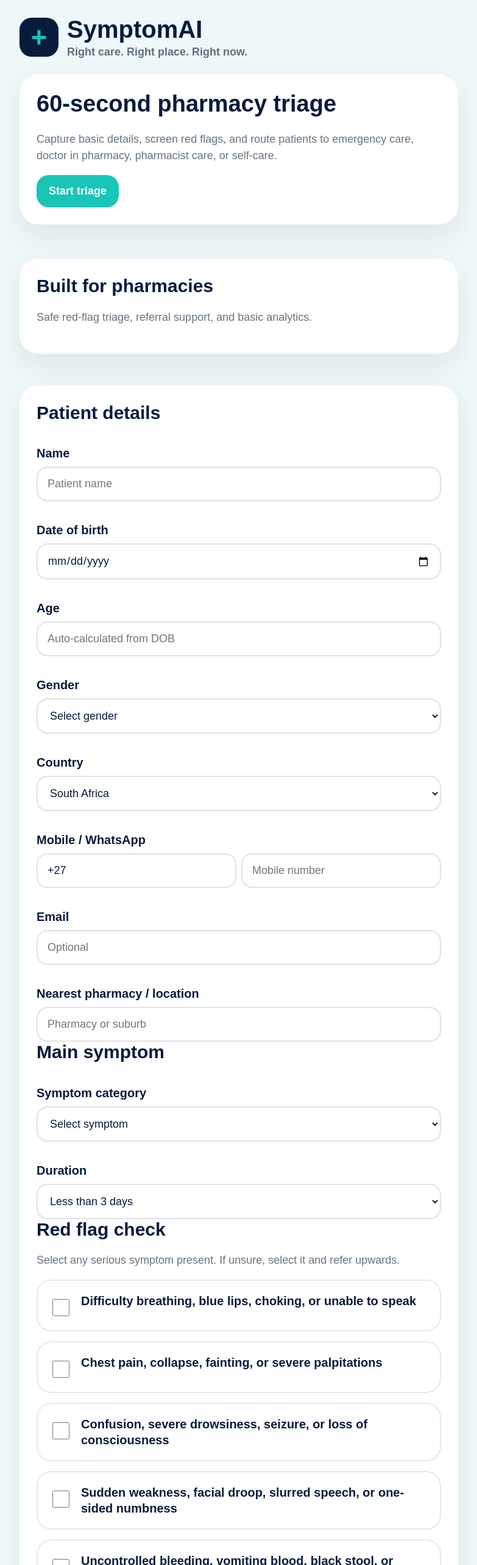
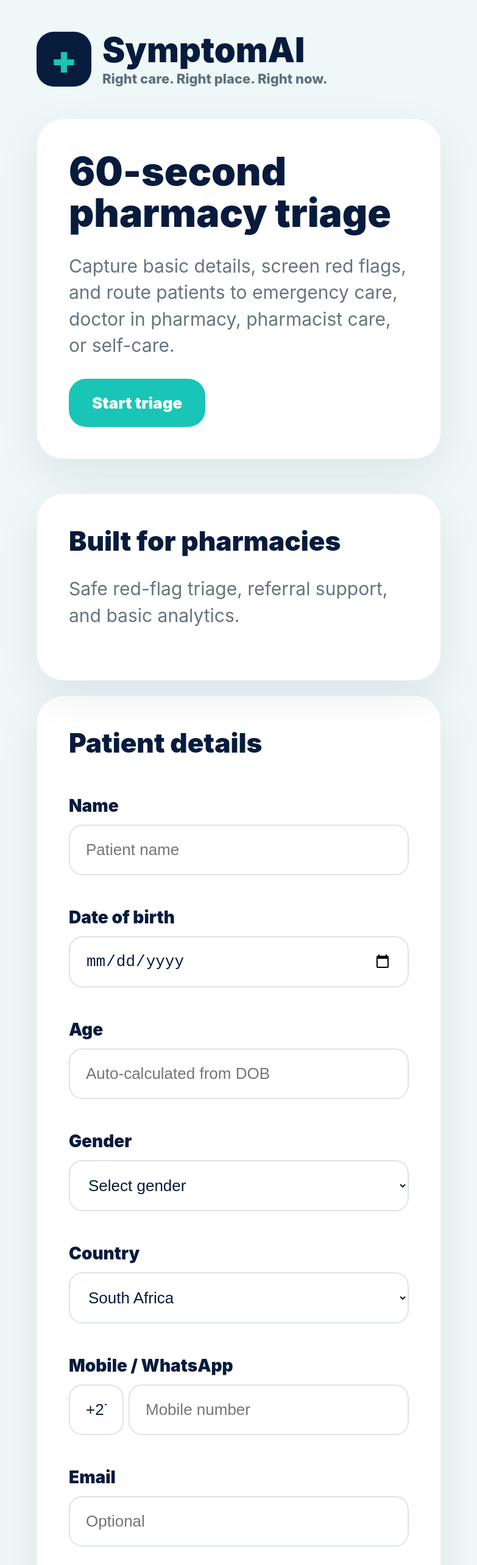
Before and after one commit to Siraajadams/symptomai, a Next.js app: page / in a window 1280 px wide. Shown: the top 2566 px of the page at 61% size, without its empty margins (248-1031 px from the left). Built offline with nearby package versions, Linux system fonts and the light colour scheme.

Commit message:
Update globals.css

```diff
--- a/app/globals.css
+++ b/app/globals.css
@@ -4,40 +4,42 @@
 
 html,
 body {
-  margin: 0 !important;
-  padding: 0 !important;
-  font-family: Arial, Helvetica, sans-serif !important;
-  background: #eef8f8 !important;
-  color: #071b3d !important;
+  margin: 0;
+  padding: 0;
+  font-family: Inter, Arial, sans-serif;
+  background: #eef8f8;
+  color: #071b3d;
 }
 
-main.container {
+a {
+  color: inherit;
+}
+
+.container {
   max-width: 760px;
   margin: 0 auto;
-  padding: 28px 20px 56px;
-  overflow-x: hidden;
+  padding: 52px 48px 80px;
 }
 
 .logo {
   display: flex;
   align-items: center;
-  gap: 14px;
-  margin-bottom: 28px;
+  gap: 18px;
+  margin-bottom: 52px;
 }
 
 .logoMark {
-  width: 64px;
-  height: 64px;
-  border-radius: 20px;
+  width: 90px;
+  height: 90px;
+  border-radius: 28px;
   background: #071b3d;
   position: relative;
-  flex-shrink: 0;
 }
 
 .logoMark::before {
   content: "+";
   color: #18c5b7;
-  font-size: 46px;
+  font-size: 64px;
   font-weight: 900;
   position: absolute;
   inset: 0;
@@ -47,13 +49,14 @@ main.container {
 }
 
 .logo > div:last-child {
-  font-size: 40px;
+  font-size: 56px;
   font-weight: 900;
   line-height: 1;
+  color: #071b3d;
 }
 
 .small {
-  font-size: 18px;
+  font-size: 22px;
   font-weight: 800;
   color: #5f6f7c;
   margin-top: 8px;
@@ -61,104 +64,48 @@ main.container {
 
 .hero {
   display: grid;
-  gap: 28px;
+  gap: 56px;
 }
 
 .card {
-  background: #fff;
-  border-radius: 32px;
-  padding: 28px;
-  box-shadow: 0 18px 50px rgba(7, 27, 61, 0.08);
-  margin-bottom: 28px;
-  overflow: hidden;
+  background: #ffffff;
+  border-radius: 44px;
+  padding: 52px;
+  box-shadow: 0 24px 70px rgba(7, 27, 61, 0.08);
+  border: 1px solid rgba(7, 27, 61, 0.06);
 }
 
 .card h1 {
-  font-size: 38px;
-  line-height: 1.08;
-  margin: 0 0 24px;
+  font-size: 64px;
+  line-height: 1.06;
+  margin: 0 0 32px;
+  color: #071b3d;
   font-weight: 900;
 }
 
 .card h2 {
-  font-size: 30px;
+  font-size: 44px;
   line-height: 1.15;
-  margin: 0 0 20px;
+  margin: 0 0 32px;
+  color: #071b3d;
   font-weight: 900;
 }
 
-.card p,
-.result p {
-  font-size: 18px;
-  line-height: 1.5;
+.card p {
+  font-size: 30px;
+  line-height: 1.45;
   color: #657481;
-}
-
-.grid {
-  display: grid;
-  gap: 18px;
-}
-
-label {
-  display: block;
-  font-size: 20px !important;
-  font-weight: 900 !important;
-  margin-top: 18px;
-  color: #071b3d;
-}
-
-.input,
-input,
-select,
-textarea {
-  width: 100% !important;
-  max-width: 100% !important;
-  display: block;
-  margin-top: 10px;
-  padding: 16px !important;
-  border-radius: 18px !important;
-  border: 2px solid #dce4e6 !important;
-  font-size: 18px !important;
-  font-family: Arial, Helvetica, sans-serif !important;
-  color: #071b3d !important;
-  background: white !important;
-}
-
-textarea {
-  resize: vertical;
-}
-
-.check {
-  display: flex !important;
-  align-items: flex-start;
-  gap: 16px;
-  background: #fff;
-  border: 2px solid #e4eaec;
-  border-radius: 24px;
-  padding: 20px;
-  margin: 16px 0;
-}
-
-.check input {
-  width: 28px !important;
-  height: 28px !important;
-  flex-shrink: 0;
-}
-
-.check span {
-  font-size: 20px;
-  line-height: 1.3;
-  font-weight: 900;
+  margin: 0 0 32px;
 }
 
 .button {
   display: inline-block;
   background: #18c5b7;
-  color: white;
+  color: #ffffff;
   border: none;
-  border-radius: 20px;
-  padding: 16px 20px;
-  font-size: 18px;
+  border-radius: 28px;
+  padding: 24px 38px;
+  font-size: 26px;
   font-weight: 900;
   text-decoration: none;
   cursor: pointer;
@@ -172,12 +119,68 @@ textarea {
   background: #d92d20;
 }
 
+.grid {
+  display: grid;
+  gap: 24px;
+}
+
+label {
+  display: block;
+  font-size: 28px;
+  font-weight: 900;
+  color: #071b3d;
+  margin-top: 28px;
+}
+
+.input,
+select,
+textarea {
+  width: 100%;
+  margin-top: 14px;
+  padding: 24px 26px;
+  border-radius: 22px;
+  border: 2px solid #dce4e6;
+  font-size: 26px;
+  color: #071b3d;
+  background: white;
+}
+
+textarea {
+  resize: vertical;
+}
+
+.check {
+  display: flex;
+  align-items: flex-start;
+  gap: 22px;
+  background: #ffffff;
+  border: 2px solid #e4eaec;
+  border-radius: 28px;
+  padding: 26px;
+  margin: 18px 0;
+}
+
+.check input {
+  width: 32px;
+  height: 32px;
+  margin-top: 4px;
+}
+
+.check span {
+  font-size: 30px;
+  line-height: 1.25;
+  font-weight: 900;
+  color: #071b3d;
+}
+
 .badge {
   display: inline-block;
-  font-size: 14px;
+  font-size: 16px;
   font-weight: 900;
+  letter-spacing: 0.08em;
   text-transform: uppercase;
-  margin-bottom: 16px;
+  color: #071b3d;
+  margin-bottom: 20px;
 }
 
 .result {
@@ -191,3 +194,39 @@ textarea {
 .result.DOCTOR_IN_PHARMACY {
   border-left-color: #f79009;
 }
+
+@media (max-width: 640px) {
+  .container {
+    padding: 52px 48px 80px;
+  }
+
+  .logoMark {
+    width: 90px;
+    height: 90px;
+  }
+
+  .logo > div:last-child {
+    font-size: 56px;
+  }
+
+  .small {
+    font-size: 22px;
+  }
+
+  .card {
+    padding: 48px;
+    border-radius: 44px;
+  }
+
+  .card h1 {
+    font-size: 62px;
+  }
+
+  .card h2 {
+    font-size: 44px;
+  }
+
+  .card p {
+    font-size: 30px;
+  }
+}
```
